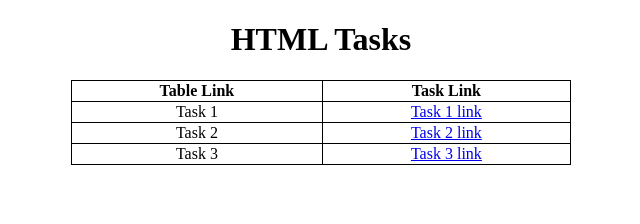
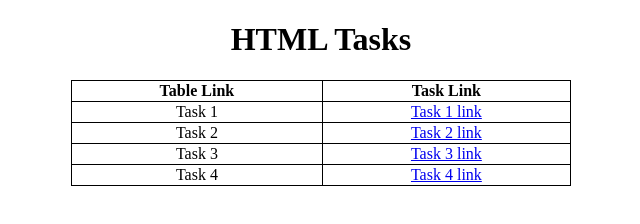
Before and after one commit to kbhargav03/taskDemo, a plain HTML site: page index.html in a window 1280 px wide. Shown: the whole page, without its empty margins (319-959 px from the left). Drawn offline with Linux system fonts and the light colour scheme.

Commit message:
Add files via upload

```diff
--- a/index.html
+++ b/index.html
@@ -39,6 +39,10 @@
             <td>Task 3</td>
             <td><a href="task3.html">Task 3 link</a></td>
         </tr>
+        <tr>
+            <td>Task 4</td>
+            <td><a href="task4.html">Task 4 link</a></td>
+        </tr>
     </table>
 </body>
 </html>
```
Also changed, not shown: task4.html (added, +11 -0 lines).
